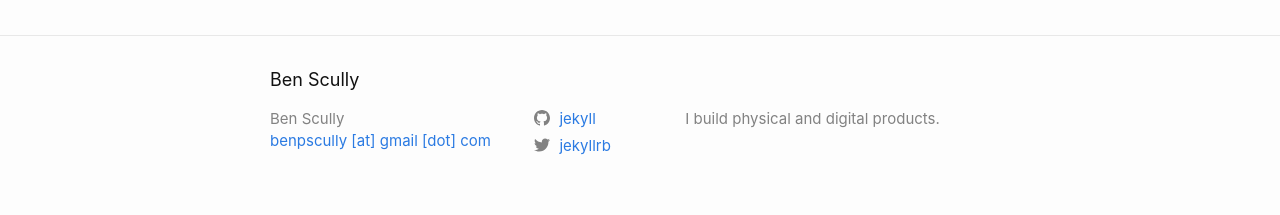
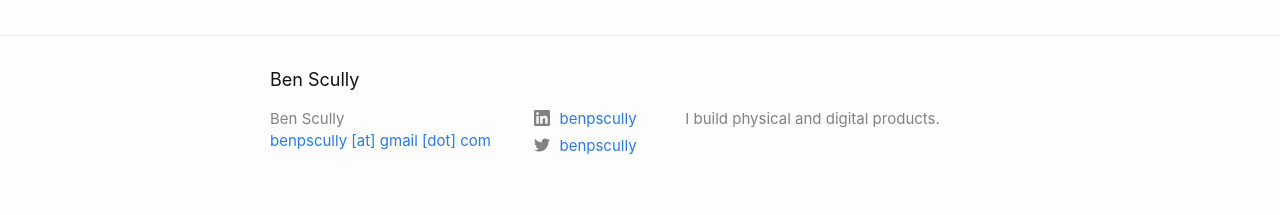
Before and after one commit to benscully/Website, a Jekyll site: the page built from index.md, in a window 1280 px wide. Shown: the part 705-920 px from the top of the page. Built offline with Jekyll 4.4.1, drawn with Linux system fonts in a browser that asks for light colours.

Commit message:
Social links

```diff
--- a/_config.yml
+++ b/_config.yml
@@ -5,14 +5,14 @@ description: > # this means to ignore newlines until "twitter_username:"
   I build physical and digital products.
 
 # social links
-twitter_username: jekyllrb
-github_username:  jekyll
+twitter_username: benpscully
+linkedin_username: benpscully
+# github_username:  jekyll
 # rss: rss
 # dribbble_username: jekyll
 # facebook_username: jekyll
 # flickr_username: jekyll
 # instagram_username: jekyll
-# linkedin_username: jekyll
 # pinterest_username: jekyll
 # youtube_username: jekyll
 # youtube_channel: UC8CXR0-3I70i1tfPg1PAE1g
```
